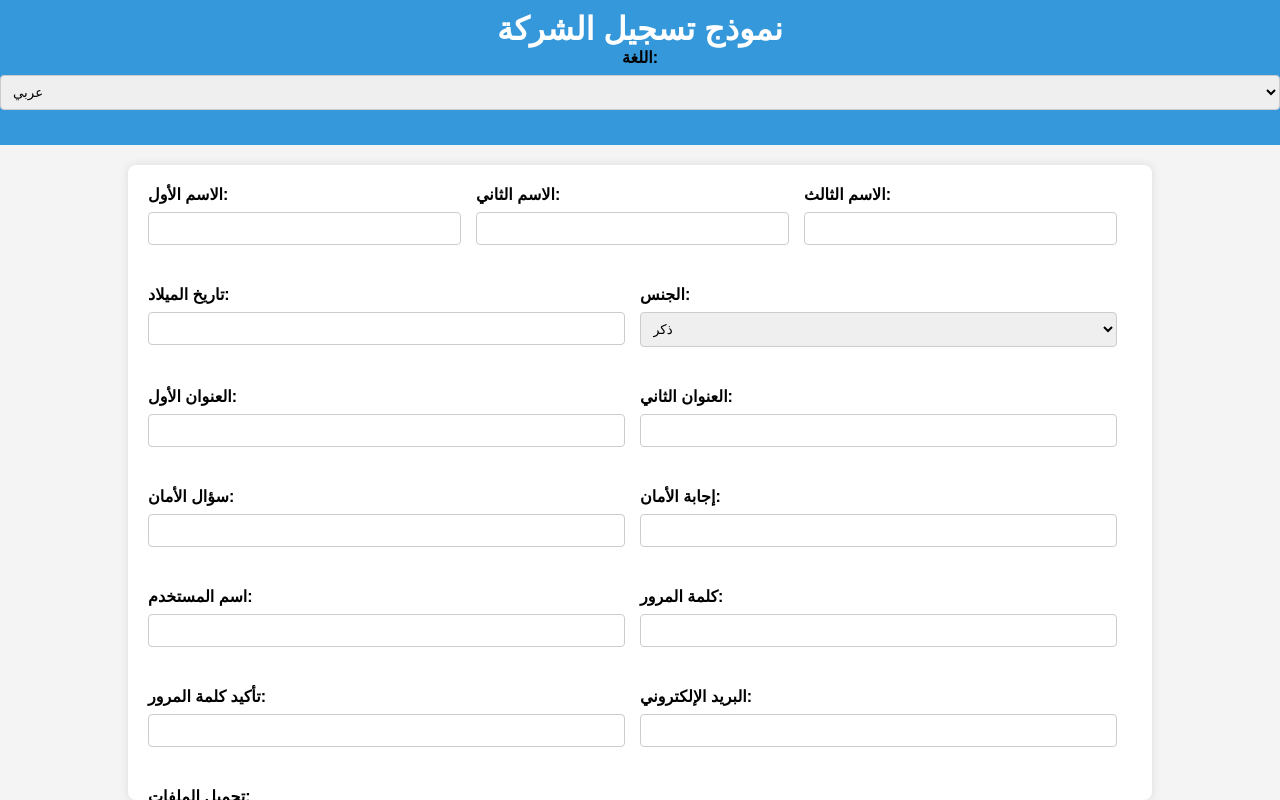
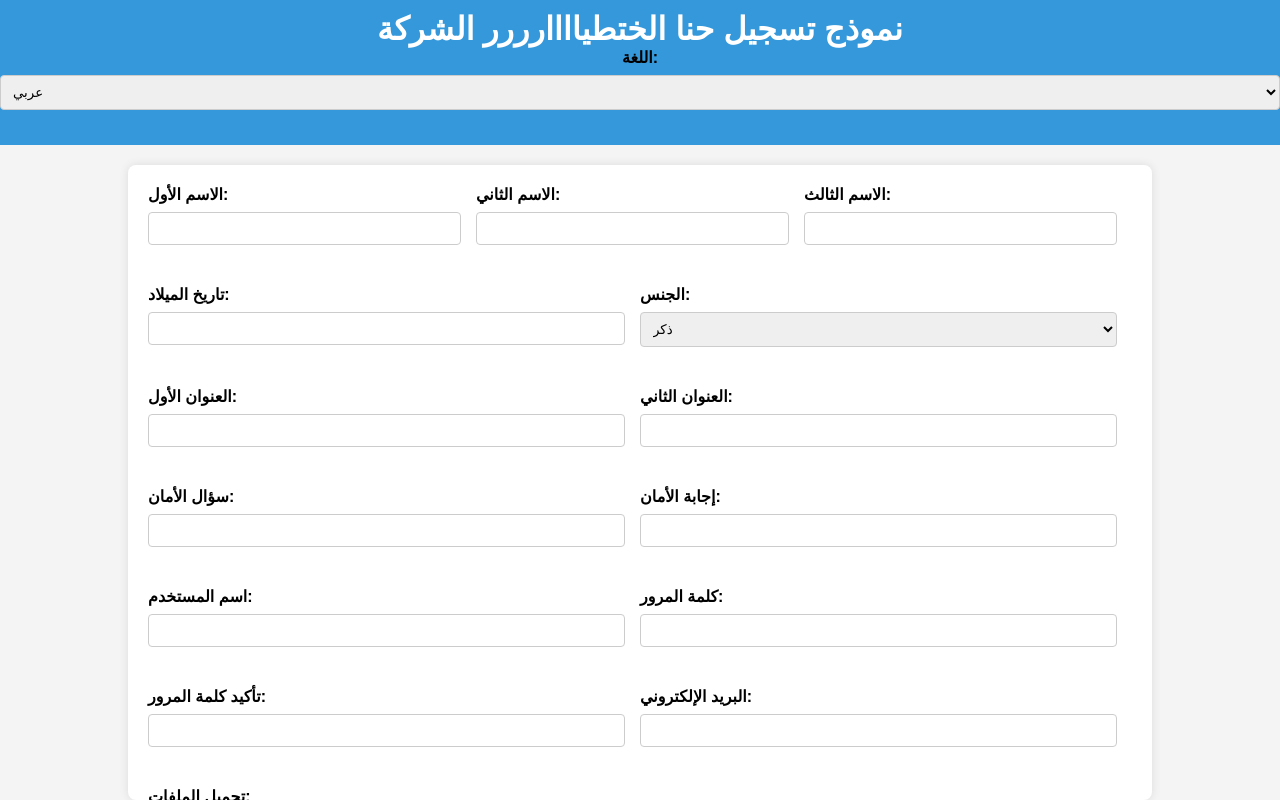
Before and after one commit to wanysmoris/RegisterPage, a plain HTML site: page src/index.HTML in a window 1280 px wide. Drawn offline with nearby package versions, Linux system fonts and the light colour scheme.

Commit message:
Update index.HTML

```diff
--- a/src/index.HTML
+++ b/src/index.HTML
@@ -11,7 +11,7 @@
 </head>
 <body>
     <header>
-        <h1 data-lang="Company Registration Form">نموذج تسجيل الشركة</h1>
+        <h1 data-lang="Company Registration Form">نموذج تسجيل حنا الختطياااارررر الشركة</h1>
         <!-- Language Switch Dropdown -->
         <div id="languageSwitcher">
             <label for="languageSelect" data-lang="Switch Language"> اللغة:</label>
```
